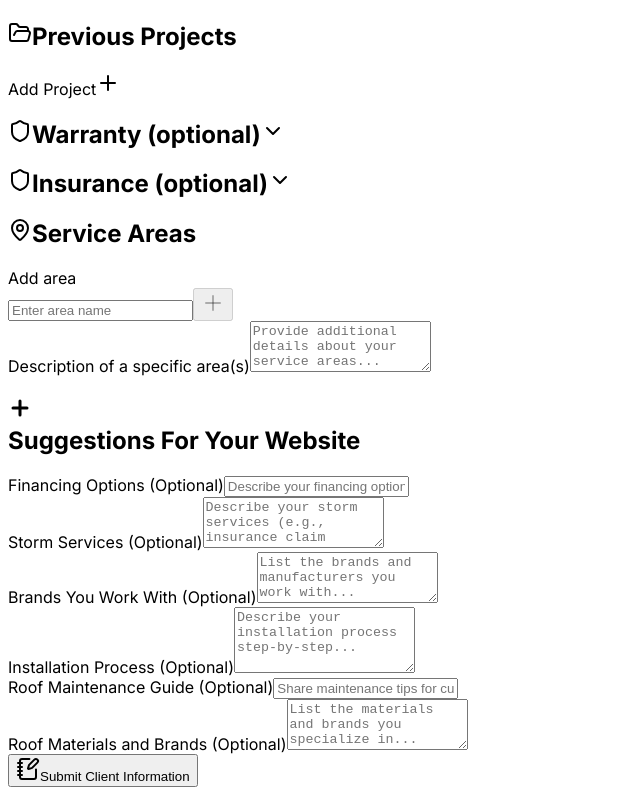
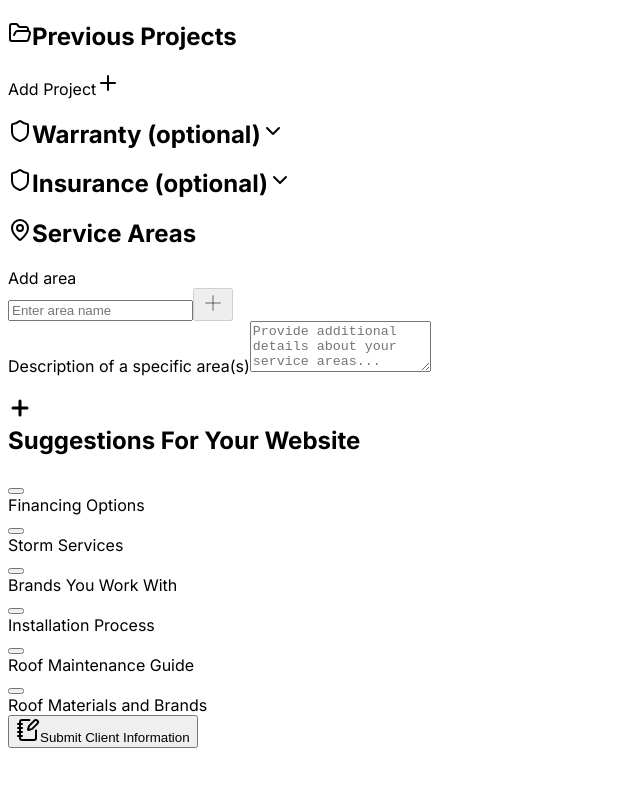
Before and after one commit to mahdiiiu2k/ClientInfoForm11, a React (Vite) app in the folder client/: page / in a window 1280 px wide. Shown: the part 769-1564 px from the top of the page, without its empty margins (0-640 px from the left). After the commit the page ends 1525 px from the top, so only its background shows below. Built offline with nearby package versions, Linux system fonts and the light colour scheme; what @shared/schema would draw is missing.

Commit message:
Restored to '6168e02b6a6b25953821ec6a3bd4a6444e2aab25'
Replit-Restored-To: 6168e02b6a6b25953821ec6a3bd4a6444e2aab25

```diff
--- a/client/src/pages/client-form.tsx
+++ b/client/src/pages/client-form.tsx
@@ -1545,15 +1545,42 @@ export default function ClientForm() {
                 <div className="space-y-4">
                   <FormField
                     control={form.control}
+                    name="hasFinancingOptions"
+                    render={({ field }) => (
+                      <FormItem className="flex flex-row items-start space-x-3 space-y-0">
+                        <FormControl>
+                          <Checkbox
+                            checked={field.value || false}
+                            onCheckedChange={field.onChange}
+                            data-testid="checkbox-financing-options"
+                          />
+                        </FormControl>
+                        <div className="space-y-1 leading-none">
+                          <FormLabel className="text-base font-medium">
+                            Financing Options
+                          </FormLabel>
+                        </div>
+                      </FormItem>
+                    )}
+                  />
+
+                  <AnimatePresence>
+                    {form.watch("hasFinancingOptions") && (
+                      <motion.div
+                        initial={{ opacity: 0, height: 0 }}
+                        animate={{ opacity: 1, height: "auto" }}
+                        exit={{ opacity: 0, height: 0 }}
+                        transition={{ duration: 0.3 }}
+                      >
+                        <FormField
+                          control={form.control}
                           name="financingDetails"
                           render={({ field }) => (
                             <FormItem>
-                        <FormLabel>
-                          Financing Options <span className="text-slate-500">(Optional)</span>
-                        </FormLabel>
+                              <FormLabel>Financing details (e.g., 0% APR, payment plans, approved lenders)</FormLabel>
                               <FormControl>
                                 <Input
-                            placeholder="Describe your financing options (e.g., 0% APR, payment plans, approved lenders)..."
+                                  placeholder="Describe your financing options..."
                                   {...field}
                                   value={field.value || ""}
                                   data-testid="input-financing-details"
@@ -1563,22 +1590,52 @@ export default function ClientForm() {
                             </FormItem>
                           )}
                         />
+                      </motion.div>
+                    )}
+                  </AnimatePresence>
                 </div>
 
                 {/* Storm Services */}
                 <div className="space-y-4">
                   <FormField
                     control={form.control}
+                    name="hasStormServices"
+                    render={({ field }) => (
+                      <FormItem className="flex flex-row items-start space-x-3 space-y-0">
+                        <FormControl>
+                          <Checkbox
+                            checked={field.value || false}
+                            onCheckedChange={field.onChange}
+                            data-testid="checkbox-storm-services"
+                          />
+                        </FormControl>
+                        <div className="space-y-1 leading-none">
+                          <FormLabel className="text-base font-medium">
+                            Storm Services
+                          </FormLabel>
+                        </div>
+                      </FormItem>
+                    )}
+                  />
+
+                  <AnimatePresence>
+                    {form.watch("hasStormServices") && (
+                      <motion.div
+                        initial={{ opacity: 0, height: 0 }}
+                        animate={{ opacity: 1, height: "auto" }}
+                        exit={{ opacity: 0, height: 0 }}
+                        transition={{ duration: 0.3 }}
+                      >
+                        <FormField
+                          control={form.control}
                           name="stormServiceDetails"
                           render={({ field }) => (
                             <FormItem>
-                        <FormLabel>
-                          Storm Services <span className="text-slate-500">(Optional)</span>
-                        </FormLabel>
+                              <FormLabel>Storm service details (e.g., insurance claim assistance, emergency response time, storm damage specialties)</FormLabel>
                               <FormControl>
                                 <Textarea
                                   rows={3}
-                            placeholder="Describe your storm services (e.g., insurance claim assistance, emergency response time, storm damage specialties)..."
+                                  placeholder="Describe your storm services..."
                                   {...field}
                                   value={field.value || ""}
                                   data-testid="textarea-storm-details"
@@ -1588,18 +1645,48 @@ export default function ClientForm() {
                             </FormItem>
                           )}
                         />
+                      </motion.div>
+                    )}
+                  </AnimatePresence>
                 </div>
 
                 {/* Brands You Work With */}
                 <div className="space-y-4">
                   <FormField
                     control={form.control}
+                    name="hasBrandsWorkedWith"
+                    render={({ field }) => (
+                      <FormItem className="flex flex-row items-start space-x-3 space-y-0">
+                        <FormControl>
+                          <Checkbox
+                            checked={field.value || false}
+                            onCheckedChange={field.onChange}
+                            data-testid="checkbox-brands-worked-with"
+                          />
+                        </FormControl>
+                        <div className="space-y-1 leading-none">
+                          <FormLabel className="text-base font-medium">
+                            Brands You Work With
+                          </FormLabel>
+                        </div>
+                      </FormItem>
+                    )}
+                  />
+
+                  <AnimatePresence>
+                    {form.watch("hasBrandsWorkedWith") && (
+                      <motion.div
+                        initial={{ opacity: 0, height: 0 }}
+                        animate={{ opacity: 1, height: "auto" }}
+                        exit={{ opacity: 0, height: 0 }}
+                        transition={{ duration: 0.3 }}
+                      >
+                        <FormField
+                          control={form.control}
                           name="brandsWorkedWith"
                           render={({ field }) => (
                             <FormItem>
-                        <FormLabel>
-                          Brands You Work With <span className="text-slate-500">(Optional)</span>
-                        </FormLabel>
+                              <FormLabel>List of brands/manufacturers you partner with</FormLabel>
                               <FormControl>
                                 <Textarea
                                   rows={3}
@@ -1613,18 +1700,48 @@ export default function ClientForm() {
                             </FormItem>
                           )}
                         />
+                      </motion.div>
+                    )}
+                  </AnimatePresence>
                 </div>
 
                 {/* Installation Process */}
                 <div className="space-y-4">
                   <FormField
                     control={form.control}
+                    name="hasInstallationProcess"
+                    render={({ field }) => (
+                      <FormItem className="flex flex-row items-start space-x-3 space-y-0">
+                        <FormControl>
+                          <Checkbox
+                            checked={field.value || false}
+                            onCheckedChange={field.onChange}
+                            data-testid="checkbox-installation-process"
+                          />
+                        </FormControl>
+                        <div className="space-y-1 leading-none">
+                          <FormLabel className="text-base font-medium">
+                            Installation Process
+                          </FormLabel>
+                        </div>
+                      </FormItem>
+                    )}
+                  />
+
+                  <AnimatePresence>
+                    {form.watch("hasInstallationProcess") && (
+                      <motion.div
+                        initial={{ opacity: 0, height: 0 }}
+                        animate={{ opacity: 1, height: "auto" }}
+                        exit={{ opacity: 0, height: 0 }}
+                        transition={{ duration: 0.3 }}
+                      >
+                        <FormField
+                          control={form.control}
                           name="installationProcessDetails"
                           render={({ field }) => (
                             <FormItem>
-                        <FormLabel>
-                          Installation Process <span className="text-slate-500">(Optional)</span>
-                        </FormLabel>
+                              <FormLabel>Describe your step-by-step installation process</FormLabel>
                               <FormControl>
                                 <Textarea
                                   rows={4}
@@ -1638,18 +1755,48 @@ export default function ClientForm() {
                             </FormItem>
                           )}
                         />
+                      </motion.div>
+                    )}
+                  </AnimatePresence>
                 </div>
 
                 {/* Roof Maintenance Guide */}
                 <div className="space-y-4">
                   <FormField
                     control={form.control}
+                    name="hasMaintenanceGuide"
+                    render={({ field }) => (
+                      <FormItem className="flex flex-row items-start space-x-3 space-y-0">
+                        <FormControl>
+                          <Checkbox
+                            checked={field.value || false}
+                            onCheckedChange={field.onChange}
+                            data-testid="checkbox-maintenance-guide"
+                          />
+                        </FormControl>
+                        <div className="space-y-1 leading-none">
+                          <FormLabel className="text-base font-medium">
+                            Roof Maintenance Guide
+                          </FormLabel>
+                        </div>
+                      </FormItem>
+                    )}
+                  />
+
+                  <AnimatePresence>
+                    {form.watch("hasMaintenanceGuide") && (
+                      <motion.div
+                        initial={{ opacity: 0, height: 0 }}
+                        animate={{ opacity: 1, height: "auto" }}
+                        exit={{ opacity: 0, height: 0 }}
+                        transition={{ duration: 0.3 }}
+                      >
+                        <FormField
+                          control={form.control}
                           name="maintenanceGuide"
                           render={({ field }) => (
                             <FormItem>
-                        <FormLabel>
-                          Roof Maintenance Guide <span className="text-slate-500">(Optional)</span>
-                        </FormLabel>
+                              <FormLabel>Maintenance tips you want to share with customers</FormLabel>
                               <FormControl>
                                 <Input
                                   placeholder="Share maintenance tips for customers..."
@@ -1662,18 +1809,48 @@ export default function ClientForm() {
                             </FormItem>
                           )}
                         />
+                      </motion.div>
+                    )}
+                  </AnimatePresence>
                 </div>
 
                 {/* Roof Materials and Brands */}
                 <div className="space-y-4">
                   <FormField
                     control={form.control}
+                    name="hasRoofMaterials"
+                    render={({ field }) => (
+                      <FormItem className="flex flex-row items-start space-x-3 space-y-0">
+                        <FormControl>
+                          <Checkbox
+                            checked={field.value || false}
+                            onCheckedChange={field.onChange}
+                            data-testid="checkbox-roof-materials"
+                          />
+                        </FormControl>
+                        <div className="space-y-1 leading-none">
+                          <FormLabel className="text-base font-medium">
+                            Roof Materials and Brands
+                          </FormLabel>
+                        </div>
+                      </FormItem>
+                    )}
+                  />
+
+                  <AnimatePresence>
+                    {form.watch("hasRoofMaterials") && (
+                      <motion.div
+                        initial={{ opacity: 0, height: 0 }}
+                        animate={{ opacity: 1, height: "auto" }}
+                        exit={{ opacity: 0, height: 0 }}
+                        transition={{ duration: 0.3 }}
+                      >
+                        <FormField
+                          control={form.control}
                           name="roofMaterialsDetails"
                           render={({ field }) => (
                             <FormItem>
-                        <FormLabel>
-                          Roof Materials and Brands <span className="text-slate-500">(Optional)</span>
-                        </FormLabel>
+                              <FormLabel>Specific materials and brands you specialize in</FormLabel>
                               <FormControl>
                                 <Textarea
                                   rows={3}
@@ -1687,6 +1864,9 @@ export default function ClientForm() {
                             </FormItem>
                           )}
                         />
+                      </motion.div>
+                    )}
+                  </AnimatePresence>
                 </div>
               </div>
             </div>
```
Lines whose indentation alone changed are shown as unchanged.
